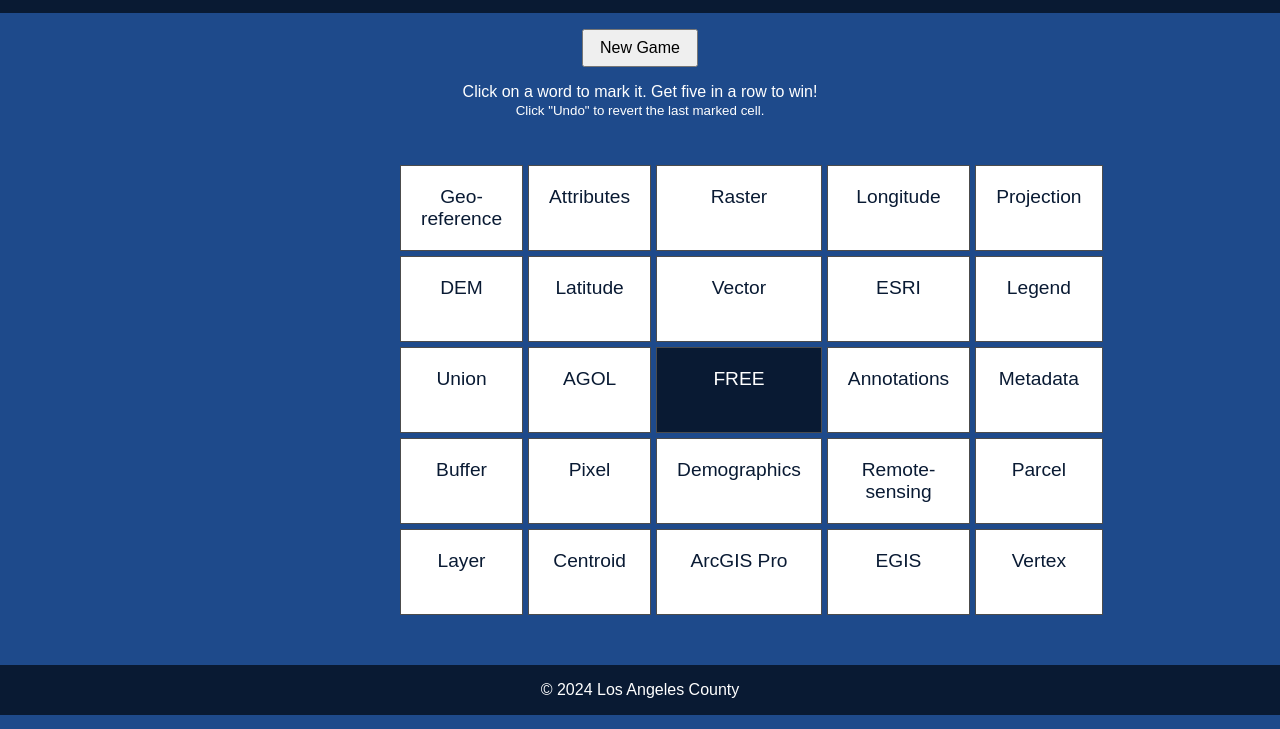
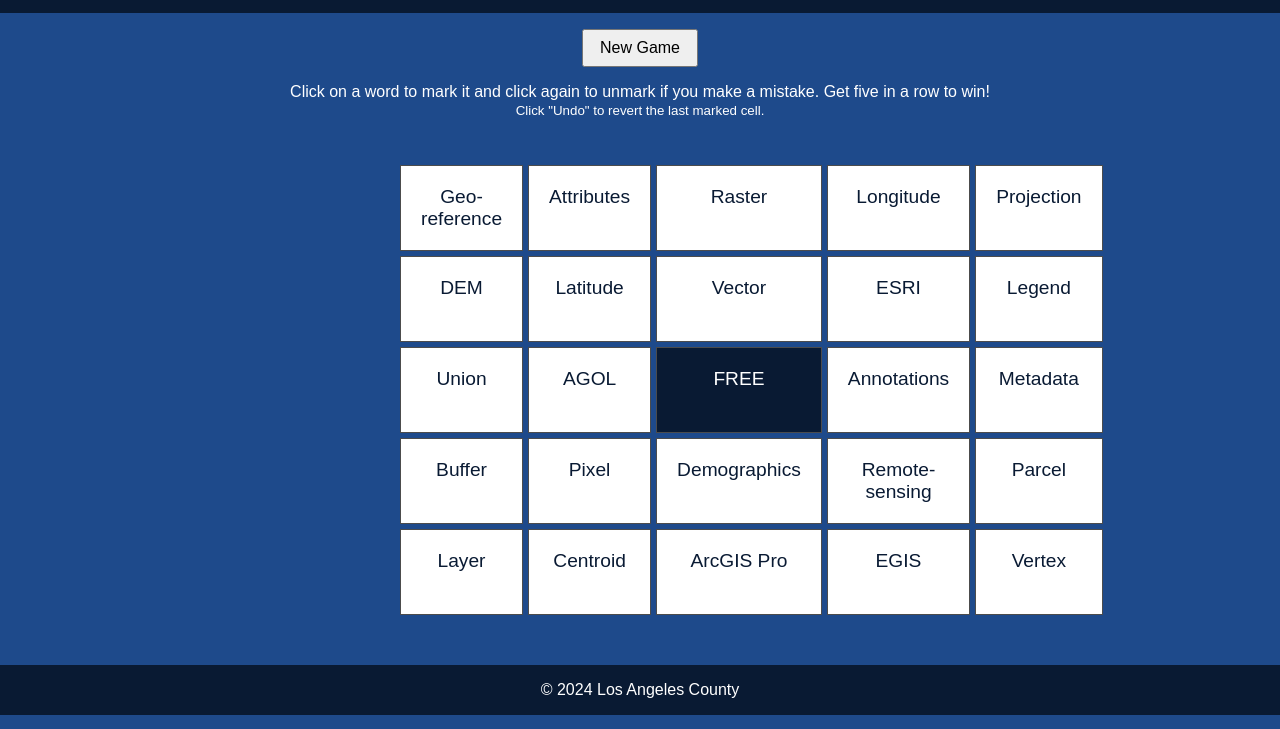
Before and after one commit to jocooperlac/LAC_GIS_Day_Bingo, a plain HTML site: page index.html in a window 1280 px wide. Shown: the part 71-800 px from the top of the page. Drawn offline with Linux system fonts and the light colour scheme.

Commit message:
Update index.html
Update instructions

```diff
--- a/index.html
+++ b/index.html
@@ -19,7 +19,7 @@
             <button id="new-game">New Game</button>
             <!-- <button id="reset-button">Undo</button> -->
         </div>
-        <p id="instructions">Click on a word to mark it. Get five in a row to win! <br><small>Click "Undo" to revert the last marked cell.</small></p>
+        <p id="instructions">Click on a word to mark it and click again to unmark if you make a mistake. Get five in a row to win! <br><small>Click "Undo" to revert the last marked cell.</small></p>
     </div>
 
     <!-- Bingo grid container -->
```
